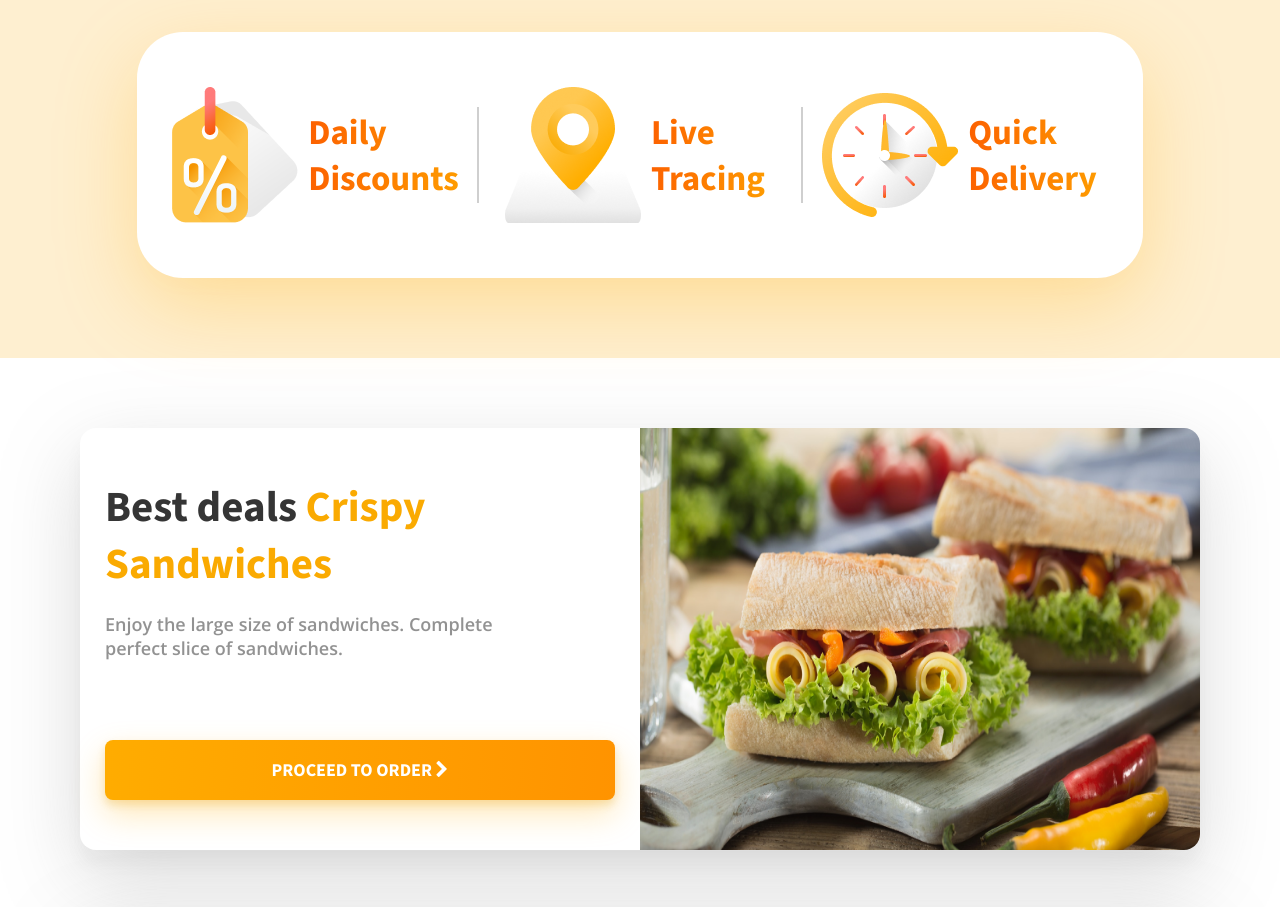
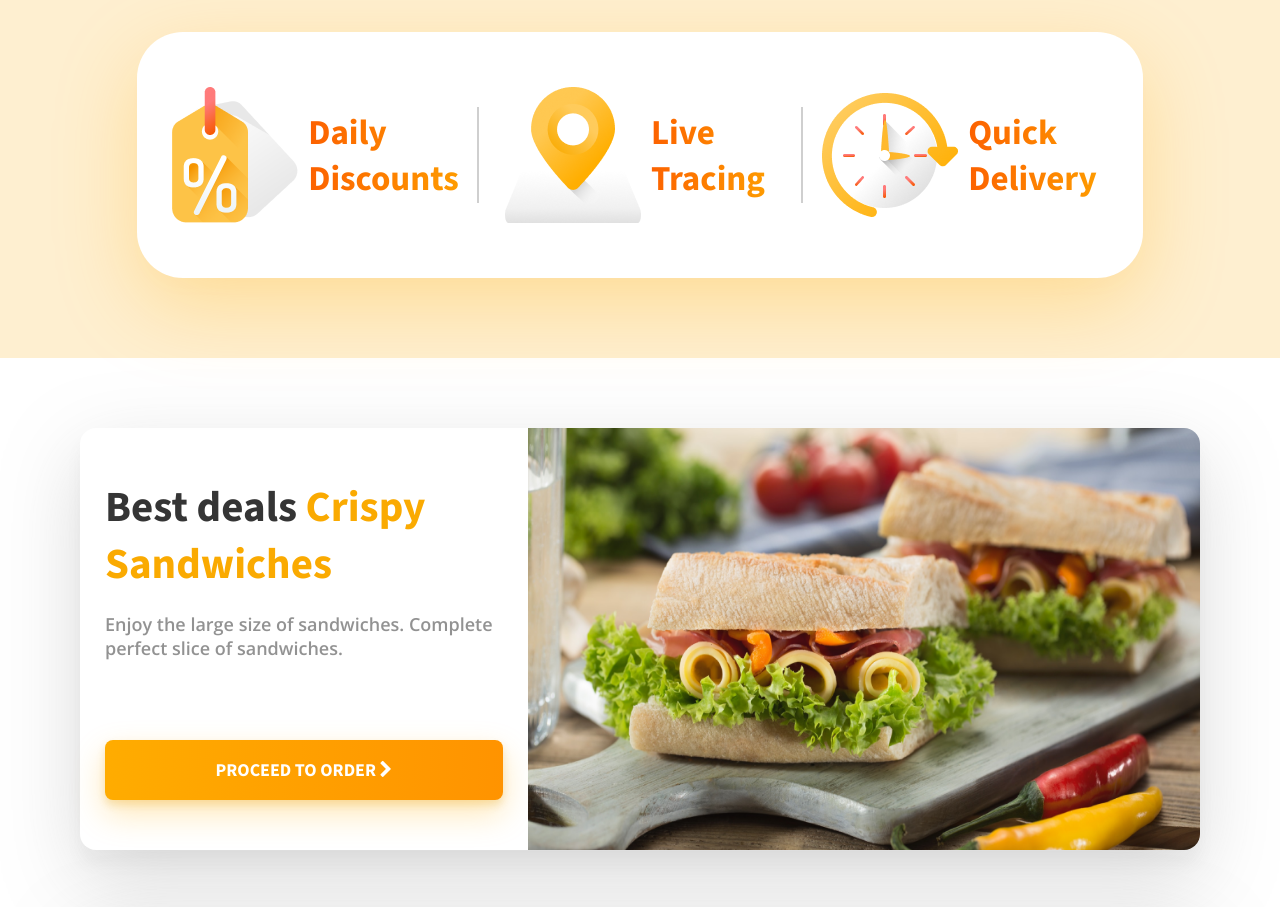
Before and after one commit to andalib-brillmark/Food-Delivery-Landing-Page-Template, a plain HTML site: page index.html in a window 1280 px wide. Shown: the part 2383-3290 px from the top of the page. Drawn offline with nearby package versions, Linux system fonts and the light colour scheme.

Commit message:
Detail image fix

```diff
--- a/style.css
+++ b/style.css
@@ -1103,7 +1103,7 @@
 
 .details__container img
 {
-    width: 50%;
+    width: 60%;
     align-self: stretch;
     border-radius: 0 16px 16px 0;
 }
@@ -1205,6 +1205,7 @@
     .details__description
     {
         text-align: center;
+        margin: 20px 0 60px 0;
     }
 
     .details__title br
```
